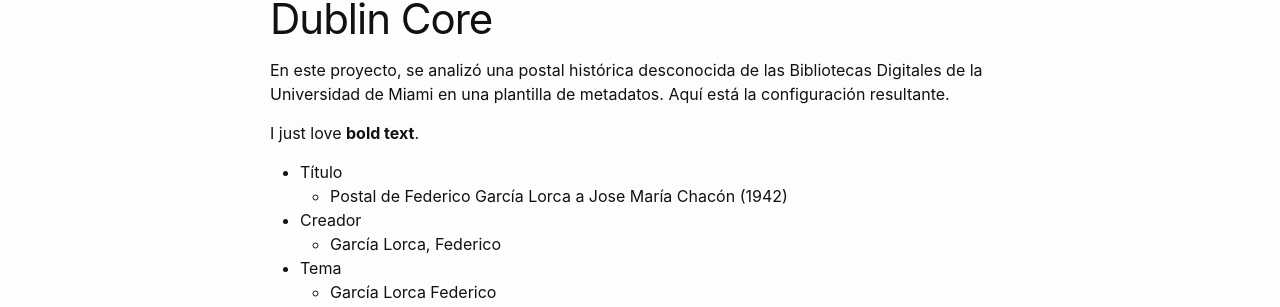
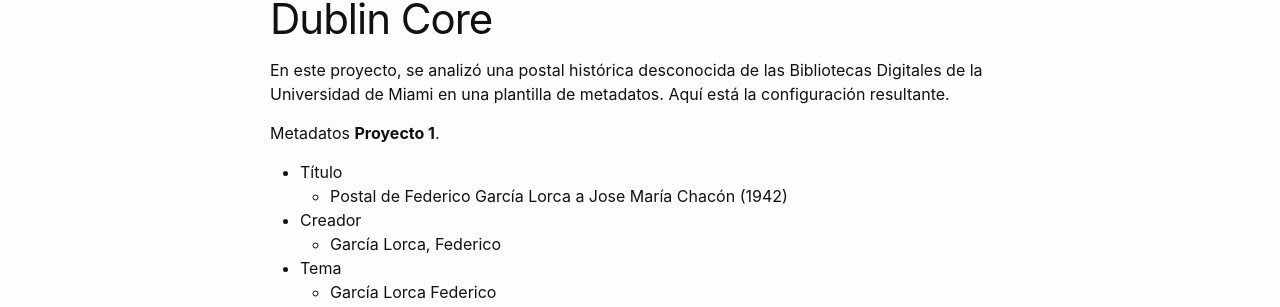
Before and after one commit to gmagnant00/gmagnant00.github.io, a Jekyll site: the page built from _posts/2021-09-27-doublin-core-metadata.md, in a window 1280 px wide. Shown: the part 290-597 px from the top of the page. Built offline with Jekyll 4.4.1, drawn with Linux system fonts in a browser that asks for light colours; our own code applies the rules of GitHub Pages for plain Markdown files.

Commit message:
Update 2021-09-27-doublin-core-metadata.md

```diff
--- a/_posts/2021-09-27-doublin-core-metadata.md
+++ b/_posts/2021-09-27-doublin-core-metadata.md
@@ -4,7 +4,7 @@
 
 
 
-<p>I just love <strong>bold text</strong>.</p>
+<p>Metadatos <strong>Proyecto 1</strong>.</p>
 
 <ul>
 <li>Título
```
